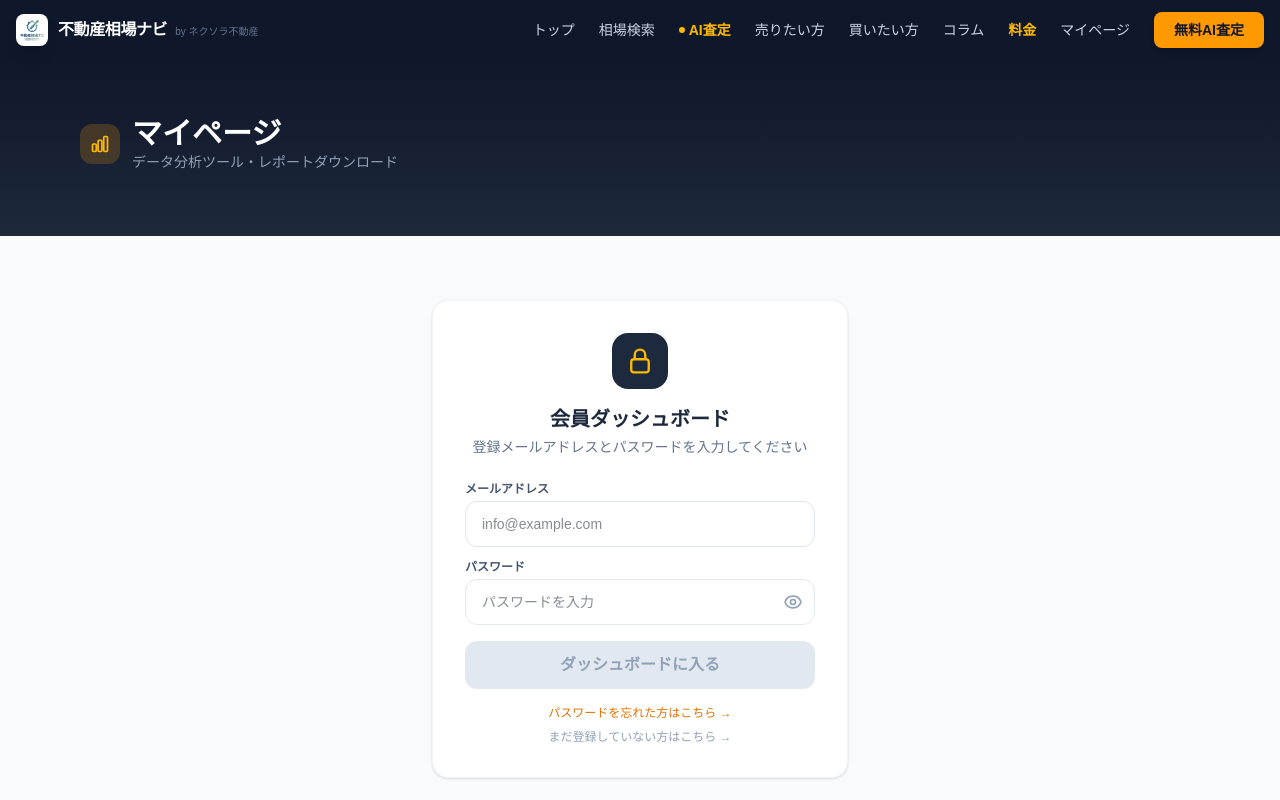
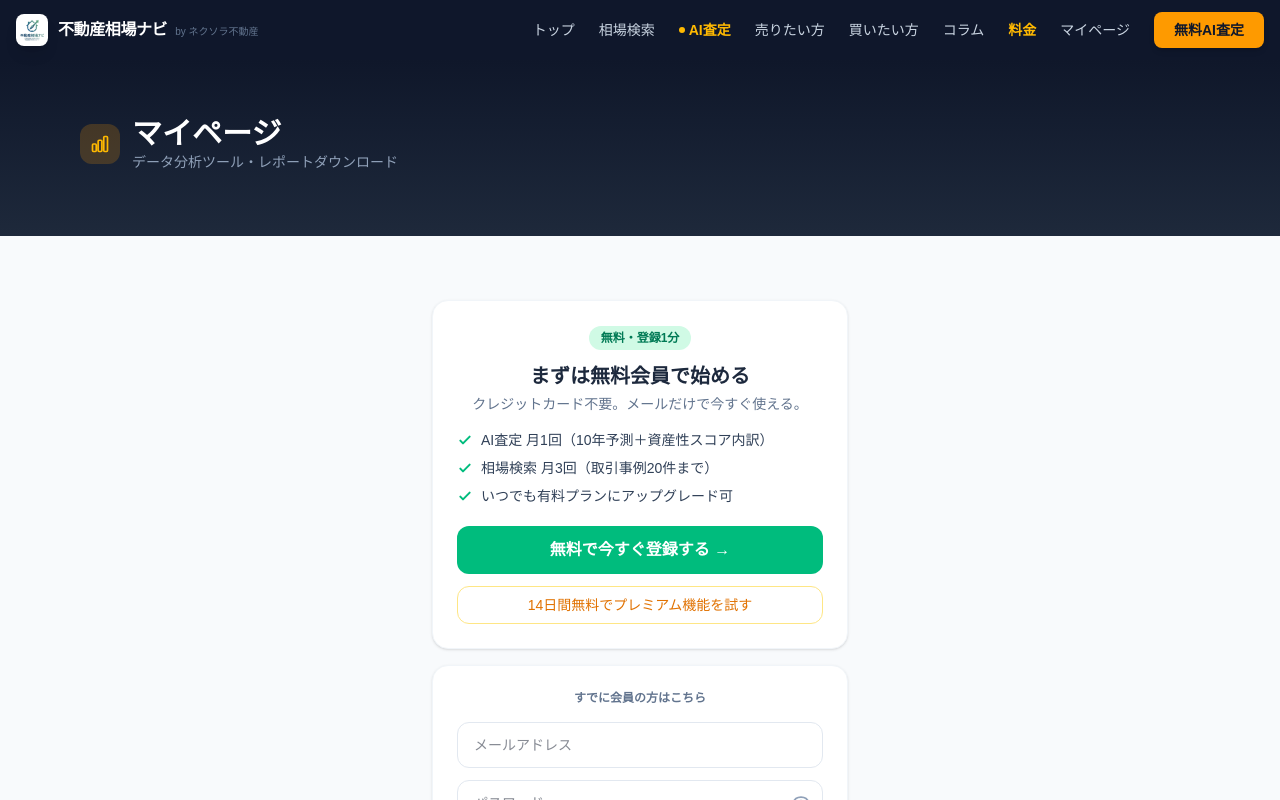
Before and after one commit to nexoraltd/realestate-market, a Next.js app: page /dashboard in a window 1280 px wide. Shown: the top 800 px of the page. Built offline with nearby package versions, Linux system fonts and the light colour scheme.

Commit message:
feat: add free registration CTA to dashboard gate
住まいサーフィン流フリーミアム: 無料登録CTA(上)+14日トライアルリンク+ログインフォーム(下)

```diff
--- a/src/app/dashboard/DashboardContent.tsx
+++ b/src/app/dashboard/DashboardContent.tsx
@@ -272,37 +272,64 @@ export default function DashboardContent() {
               </button>
             </div>
           ) : (
-            <div className="bg-white rounded-2xl shadow-sm border border-slate-100 p-8">
-              <div className="w-14 h-14 mx-auto mb-4 rounded-2xl bg-slate-800 flex items-center justify-center">
-                <svg className="w-7 h-7 text-amber-400" fill="none" viewBox="0 0 24 24" stroke="currentColor" strokeWidth={2}>
-                  <path strokeLinecap="round" strokeLinejoin="round" d="M16.5 10.5V6.75a4.5 4.5 0 10-9 0v3.75m-.75 11.25h10.5a2.25 2.25 0 002.25-2.25v-6.75a2.25 2.25 0 00-2.25-2.25H6.75a2.25 2.25 0 00-2.25 2.25v6.75a2.25 2.25 0 002.25 2.25z" />
+            <div className="space-y-4">
+              {/* 無料登録CTA（メイン） */}
+              <div className="bg-white rounded-2xl shadow-sm border border-slate-100 p-6">
+                <div className="text-center mb-4">
+                  <span className="inline-block bg-emerald-100 text-emerald-700 text-xs font-bold px-3 py-1 rounded-full mb-3">無料・登録1分</span>
+                  <h2 className="text-xl font-bold text-slate-800 mb-1">まずは無料会員で始める</h2>
+                  <p className="text-sm text-slate-500">クレジットカード不要。メールだけで今すぐ使える。</p>
+                </div>
+                <ul className="space-y-2 mb-5">
+                  {[
+                    "AI査定 月1回（10年予測＋資産性スコア内訳）",
+                    "相場検索 月3回（取引事例20件まで）",
+                    "いつでも有料プランにアップグレード可",
+                  ].map((f) => (
+                    <li key={f} className="flex items-start gap-2 text-sm text-slate-700">
+                      <svg className="w-4 h-4 text-emerald-500 mt-0.5 shrink-0" fill="none" viewBox="0 0 24 24" stroke="currentColor" strokeWidth={3}>
+                        <path strokeLinecap="round" strokeLinejoin="round" d="M5 13l4 4L19 7" />
                       </svg>
+                      {f}
+                    </li>
+                  ))}
+                </ul>
+                <Link
+                  href="/register?plan=free"
+                  className="block text-center bg-emerald-500 hover:bg-emerald-600 text-white font-bold py-3 rounded-xl transition mb-3"
+                >
+                  無料で今すぐ登録する →
+                </Link>
+                <Link
+                  href="/register?plan=standard"
+                  className="block text-center text-sm text-amber-600 hover:text-amber-700 font-medium py-2 border border-amber-200 rounded-xl hover:bg-amber-50 transition"
+                >
+                  14日間無料でプレミアム機能を試す
+                </Link>
               </div>
-              <h2 className="text-xl font-bold text-slate-800 text-center mb-1">会員ダッシュボード</h2>
-              <p className="text-sm text-slate-500 text-center mb-6">登録メールアドレスとパスワードを入力してください</p>
 
-              {/* メール */}
+              {/* ログインフォーム（既存会員） */}
+              <div className="bg-white rounded-2xl shadow-sm border border-slate-100 p-6">
+                <p className="text-xs font-semibold text-slate-500 text-center mb-4">すでに会員の方はこちら</p>
+
                 <div className="mb-3">
-                <label className="block text-xs font-semibold text-slate-600 mb-1">メールアドレス</label>
                   <input
                     type="email"
                     value={gateEmail}
                     onChange={(e) => setGateEmail(e.target.value)}
-                  placeholder="info@example.com"
+                    placeholder="メールアドレス"
                     className="w-full border border-slate-200 rounded-xl px-4 py-3 text-sm focus:ring-2 focus:ring-amber-500 focus:border-amber-500 outline-none"
                   />
                 </div>
 
-              {/* パスワード */}
                 <div className="mb-4">
-                <label className="block text-xs font-semibold text-slate-600 mb-1">パスワード</label>
                   <div className="relative">
                     <input
                       type={showGatePassword ? "text" : "password"}
                       value={gatePassword}
                       onChange={(e) => setGatePassword(e.target.value)}
                       onKeyDown={(e) => e.key === "Enter" && handleGateCheck()}
-                    placeholder="パスワードを入力"
+                      placeholder="パスワード"
                       className="w-full border border-slate-200 rounded-xl px-4 py-3 pr-12 text-sm focus:ring-2 focus:ring-amber-500 focus:border-amber-500 outline-none"
                     />
                     <button
@@ -332,7 +359,7 @@ export default function DashboardContent() {
                 {authState === "no_password" && (
                   <div className="bg-amber-50 border border-amber-200 text-amber-800 px-4 py-3 rounded-xl text-sm mb-3">
                     パスワードが未設定です。登録時のメールをご確認ください。
-                  <Link href="/account" className="block mt-1 text-amber-600 hover:text-amber-700 font-medium underline">
+                    <Link href="/login" className="block mt-1 text-amber-600 hover:text-amber-700 font-medium underline">
                       パスワード設定・再送はこちら →
                     </Link>
                   </div>
@@ -343,16 +370,14 @@ export default function DashboardContent() {
                   disabled={!gateEmail || !gatePassword || authState === "checking"}
                   className="w-full bg-slate-800 hover:bg-slate-700 disabled:bg-slate-200 disabled:text-slate-400 text-white font-bold py-3 rounded-xl transition"
                 >
-                {authState === "checking" ? "確認中..." : "ダッシュボードに入る"}
+                  {authState === "checking" ? "確認中..." : "ログインして入る"}
                 </button>
 
-              <div className="mt-4 text-center space-y-2">
-                <Link href="/account" className="block text-xs text-amber-600 hover:text-amber-700 font-medium">
+                <div className="mt-3 text-center">
+                  <Link href="/login" className="text-xs text-amber-600 hover:text-amber-700 font-medium">
                     パスワードを忘れた方はこちら →
                   </Link>
-                <Link href="/register?plan=standard" className="block text-xs text-slate-400 hover:text-slate-600">
-                  まだ登録していない方はこちら →
-                </Link>
+                </div>
               </div>
             </div>
           )}
```
Lines whose indentation alone changed are shown as unchanged.
